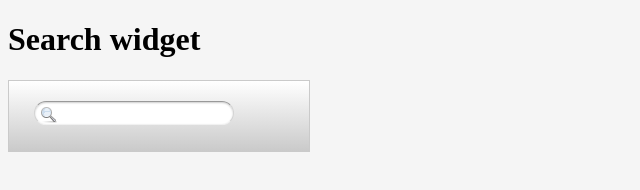
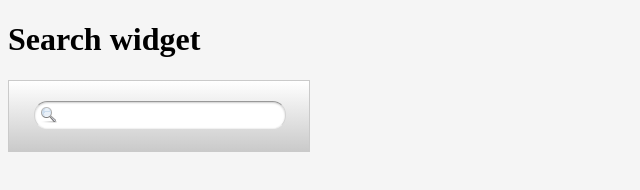
Before and after one commit to adritha84/jquery.searchBehavior, a plain HTML site: page index.html in a window 1280 px wide. Shown: the whole page, without its empty margins (0-640 px from the left). Drawn offline with nearby package versions, Linux system fonts and the light colour scheme.

Commit message:
Cross-browser issues - solved

```diff
--- a/index.html
+++ b/index.html
@@ -15,7 +15,7 @@
 <h1>Search widget</h1>
 <div class = "search_field_container">
 <input type = "image" class = "submit_search" src = "images/magnifier.png"/>
-<input type = "search" class = "search_field" name = "search" />
+<input type = "text" class = "search_field" name = "search" />
 <img class = "clear_search" src = "images/clear.png"/>
 </div>
 </body>
```
